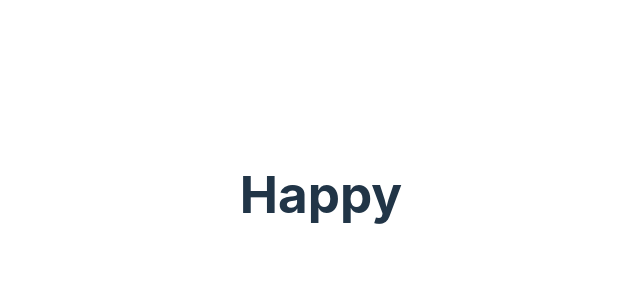
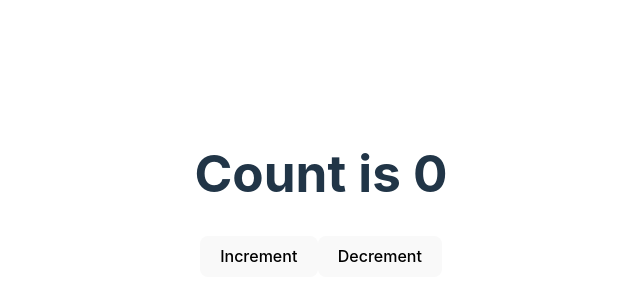
Before and after one commit to SajidCurious/redux, a React (Vite) app: page / in a window 1280 px wide. Shown: the part 206-506 px from the top of the page, without its empty margins (319-959 px from the left). Built offline with nearby package versions, Linux system fonts and the light colour scheme.

Commit message:
completed building simple counter app using the redux toolkit

```diff
--- a/src/App.jsx
+++ b/src/App.jsx
@@ -1,10 +1,21 @@
 import "./App.css";
 import { useDispatch, useSelector } from "react-redux";
+import { increment, decrement } from "./redux/counterSlice";
 
 function App() {
+  const count = useSelector((state) => state.counter);
+  const dispatch = useDispatch();
   return (
     <>
-      <h1>Happy</h1>
+      <h1>Count is {count}</h1>
+      <button onClick={() => dispatch(increment())}>Increment</button>
+      <button
+        onClick={() => {
+          dispatch(decrement());
+        }}
+      >
+        Decrement
+      </button>
     </>
   );
 }
```
